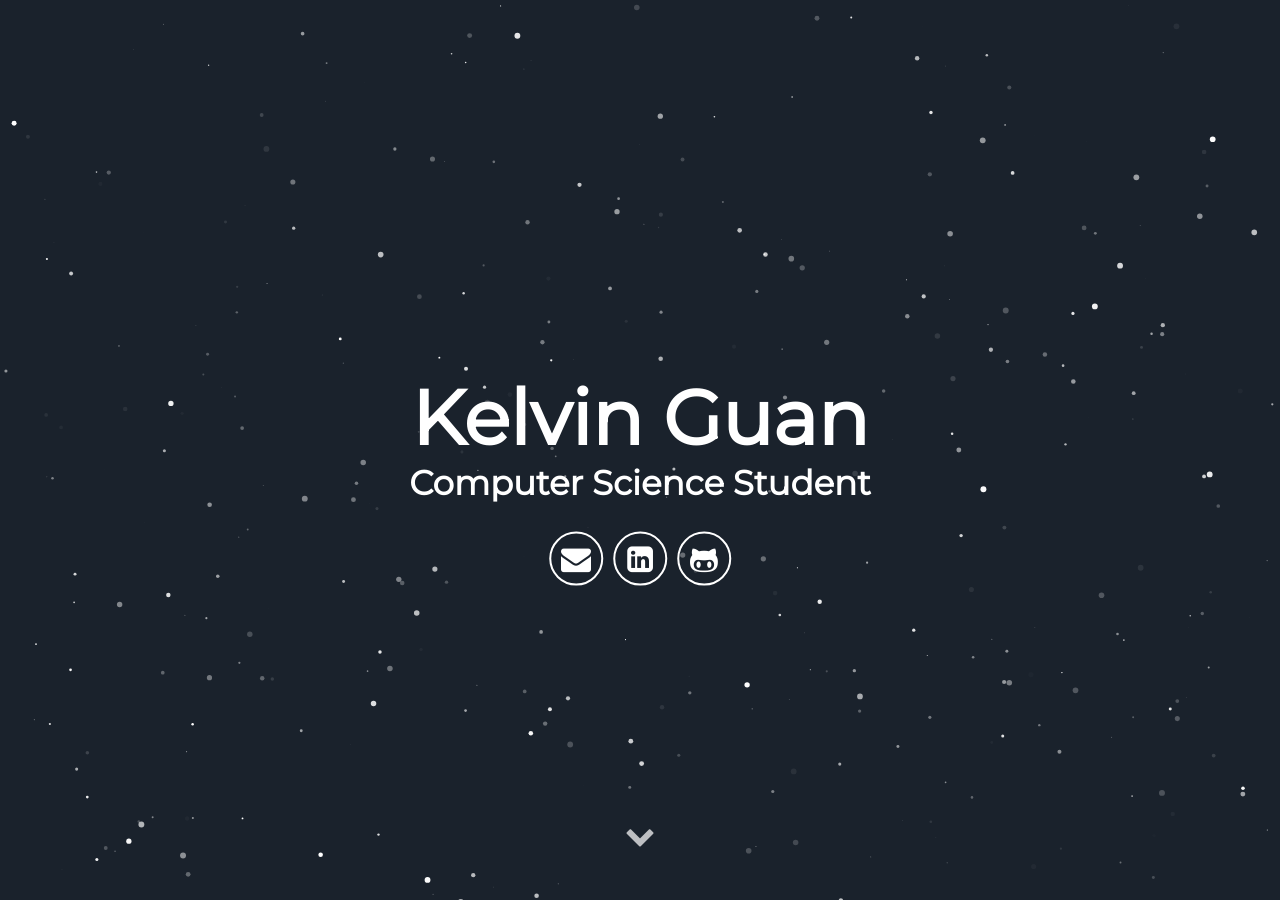
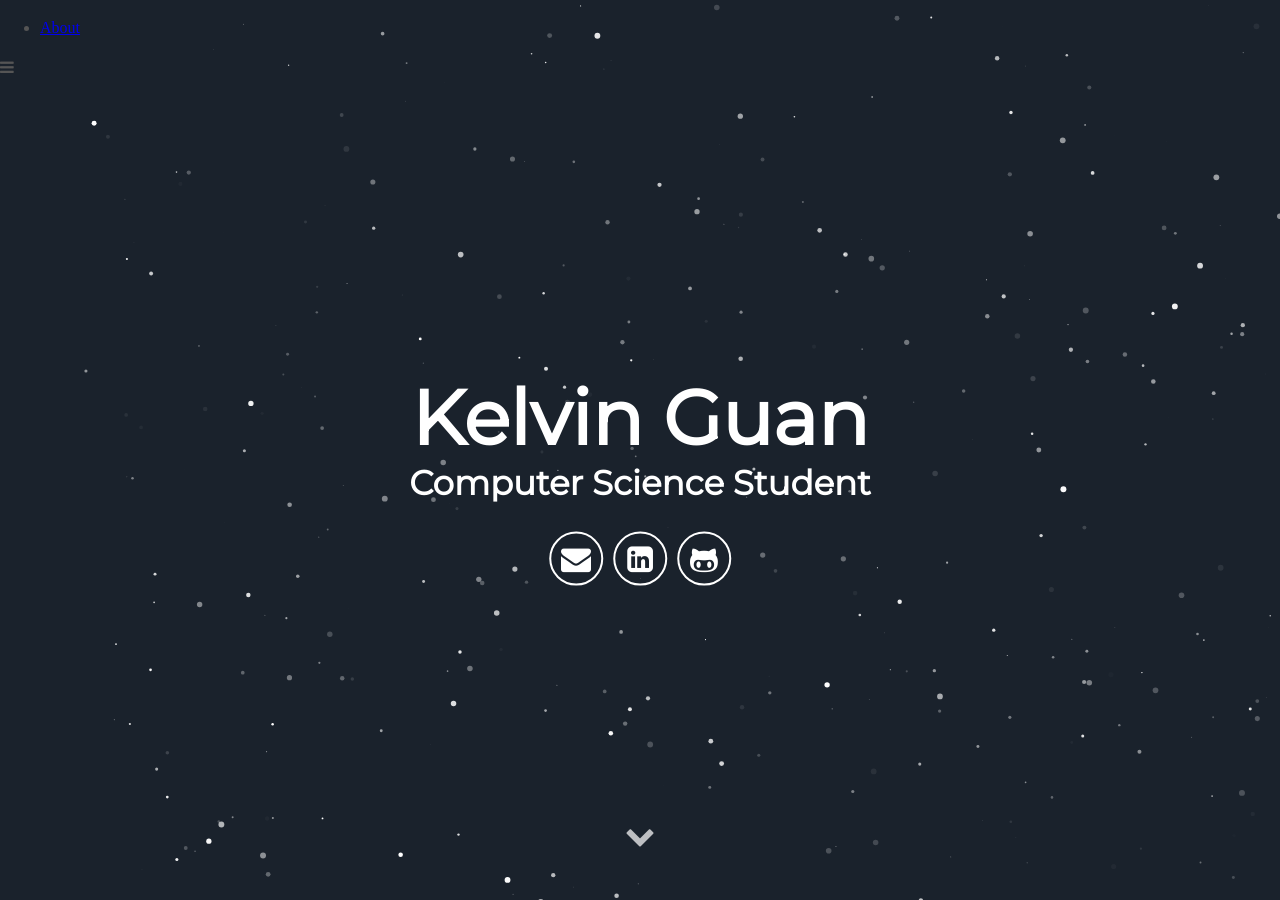
Before and after one commit to kelvinjguan/kelvinjguan.github.io, a Jekyll site: the page built from index.html, in a window 1280 px wide and 900 px high. Built offline with Jekyll 4.4.1, drawn with Linux system fonts in a browser that asks for light colours; some web fonts are replaced.

Commit message:
Update header.html

```diff
--- a/_includes/header.html
+++ b/_includes/header.html
@@ -1,4 +1,10 @@
 <div id="particles-js">
+   <div class="row row-nav">
+     <ul class="mobile-nav js--mobile-nav">
+      <li><a class="link" href="#about" data-scroll>About</a></li>
+     </ul>
+     <a class="mobile-nav-icon js--nav-icon"><i class="fa fa-bars"></i></a>
+  </div>
   <div class="header">
       <h1>
         <span class="site-title">{{ site.username }}</span>
@@ -15,3 +21,10 @@
   </div>
   <a class="down" href="#about" data-scroll><i class="icon fa fa-chevron-down" aria-hidden="true"></i></a>
 </div>
+<nav class="">
+    <div class="row">
+      <ul class="main-nav js--main-nav">
+        <li><a class="link" href="#about" data-scroll><span class="js--link-about">About</span></a></li>
+      </ul>
+    </div>
+</nav>
```
